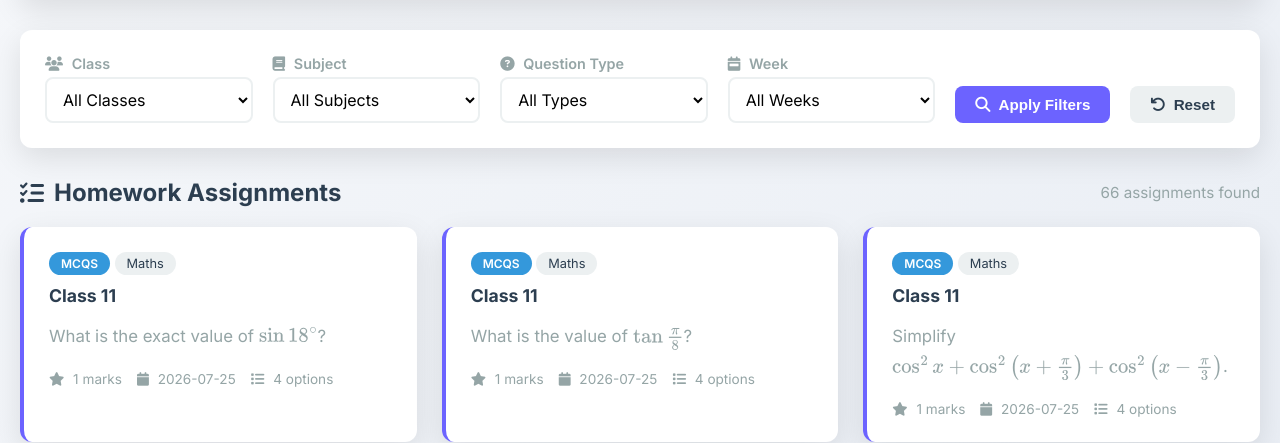
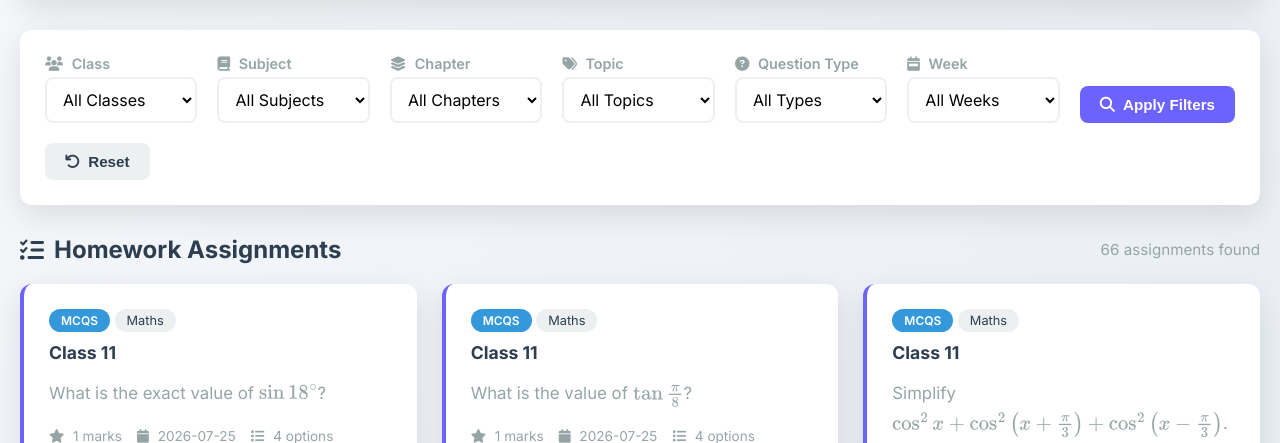
Before and after one commit to mathswithprasantasir-physics/homework_app, a Flask app: page / in a window 1280 px wide. Shown: the part 99-542 px from the top of the page. Run offline with Flask 3, Linux system fonts and the light colour scheme.

Commit message:
Update index.html

```diff
--- a/templates/index.html
+++ b/templates/index.html
@@ -76,6 +76,24 @@
                 </div>
 
                 <div class="filter-group">
+                    <label for="chapterFilter">
+                        <i class="fas fa-layer-group"></i> Chapter
+                    </label>
+                    <select id="chapterFilter" class="filter-select">
+                        <option value="">All Chapters</option>
+                    </select>
+                </div>
+
+                <div class="filter-group">
+                    <label for="topicFilter">
+                        <i class="fas fa-tags"></i> Topic
+                    </label>
+                    <select id="topicFilter" class="filter-select">
+                        <option value="">All Topics</option>
+                    </select>
+                </div>
+
+                <div class="filter-group">
                     <label for="typeFilter">
                         <i class="fas fa-question-circle"></i> Question Type
                     </label>
```
